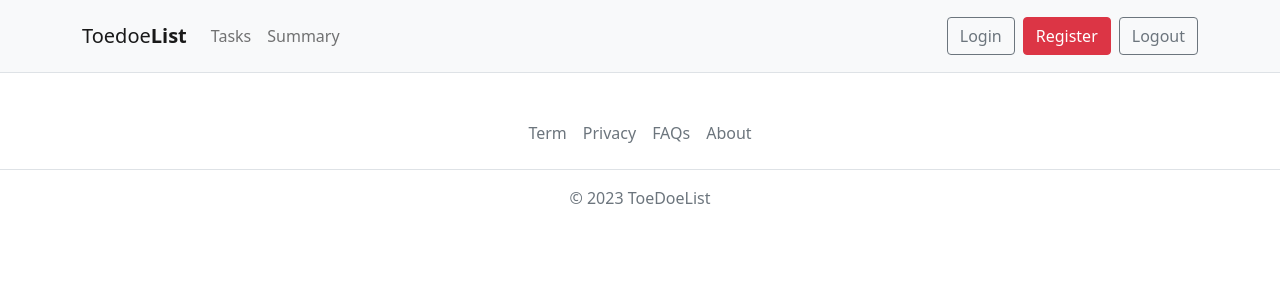
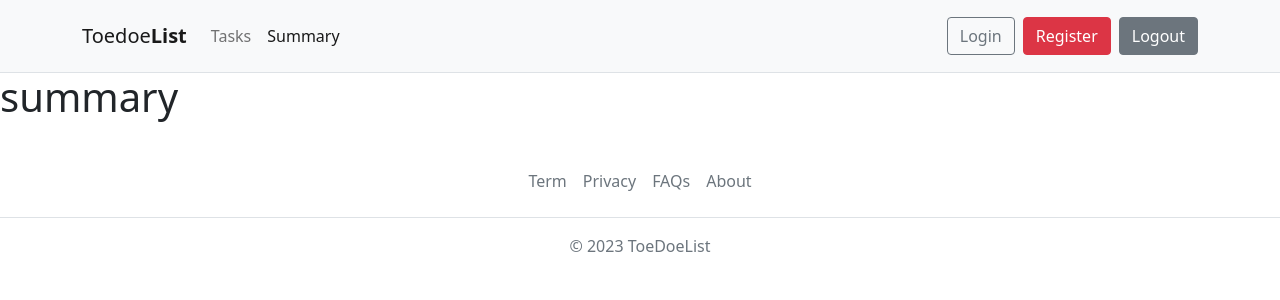
Before and after one commit to rimdagdoug/task-management-front, a Vue app: page /summary in a window 1280 px wide. Shown: the top 300 px of the page. Built offline with nearby package versions, Linux system fonts and the light colour scheme.

Commit message:
feature:Styling the current active link

```diff
--- a/src/components/Navbar.vue
+++ b/src/components/Navbar.vue
@@ -16,7 +16,7 @@
                          <a href="#" @click.prevent="$event => $router.push('/tasks')" class="nav-link">Tasks</a>
                     </li>
                     <li class="nav-item">
-                        <a href="#" class="nav-link">Summary</a>
+                        <router-link :to="{name: 'summary'}" class="nav-link">Summary</router-link>
                     </li>
                 </ul>
                 <ul class="navbar-nav ms-auto">
--- /dev/null
+++ b/src/pages/SummaryPage.vue
@@ -0,0 +1,3 @@
+<template>
+    <h1>summary</h1>
+</template>
--- a/src/router/index.js
+++ b/src/router/index.js
@@ -3,5 +3,6 @@
 
 export default createRouter({
     routes,
-    history: createWebHistory()
+    history: createWebHistory(),
+    linkActiveClass: "active",
 })
--- a/src/router/routes.js
+++ b/src/router/routes.js
@@ -1,12 +1,18 @@
 import TasksPage from "@/pages/TasksPage.vue";
 import LoginPage from "@/pages/LoginPage.vue";
 import RegisterPage from "@/pages/RegisterPage.vue";
+import SummaryPage from "@/pages/SummaryPage.vue";
 
 const routes = [
     {
         path: "/tasks",
         component: TasksPage,
         name: 'tasks'
+    },
+    {
+        path: "/summary",
+        component: SummaryPage,
+        name: 'summary'
     },
     {
         path: "/login",
```
